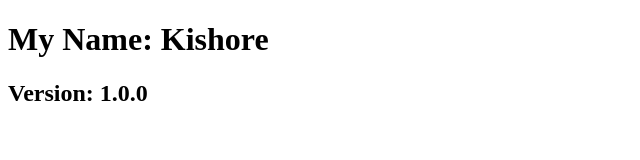
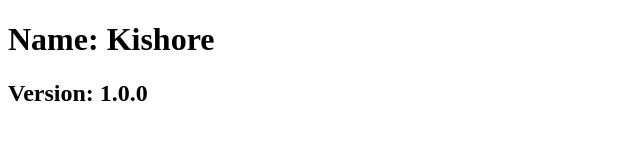
Before and after one commit to Kishore-67/CCI-CD-Training, a plain HTML site: page index.html in a window 1280 px wide. Shown: the whole page, without its empty margins (0-640 px from the left). Drawn offline with Linux system fonts and the light colour scheme.

Commit message:
Update index.html

```diff
--- a/index.html
+++ b/index.html
@@ -5,7 +5,7 @@
     <title>My Simple App</title>
 </head>
 <body>
-    <h1>My Name: Kishore</h1>
+    <h1>Name: Kishore</h1>
     <h2>Version: 1.0.0</h2>
 </body>
 </html>
```
